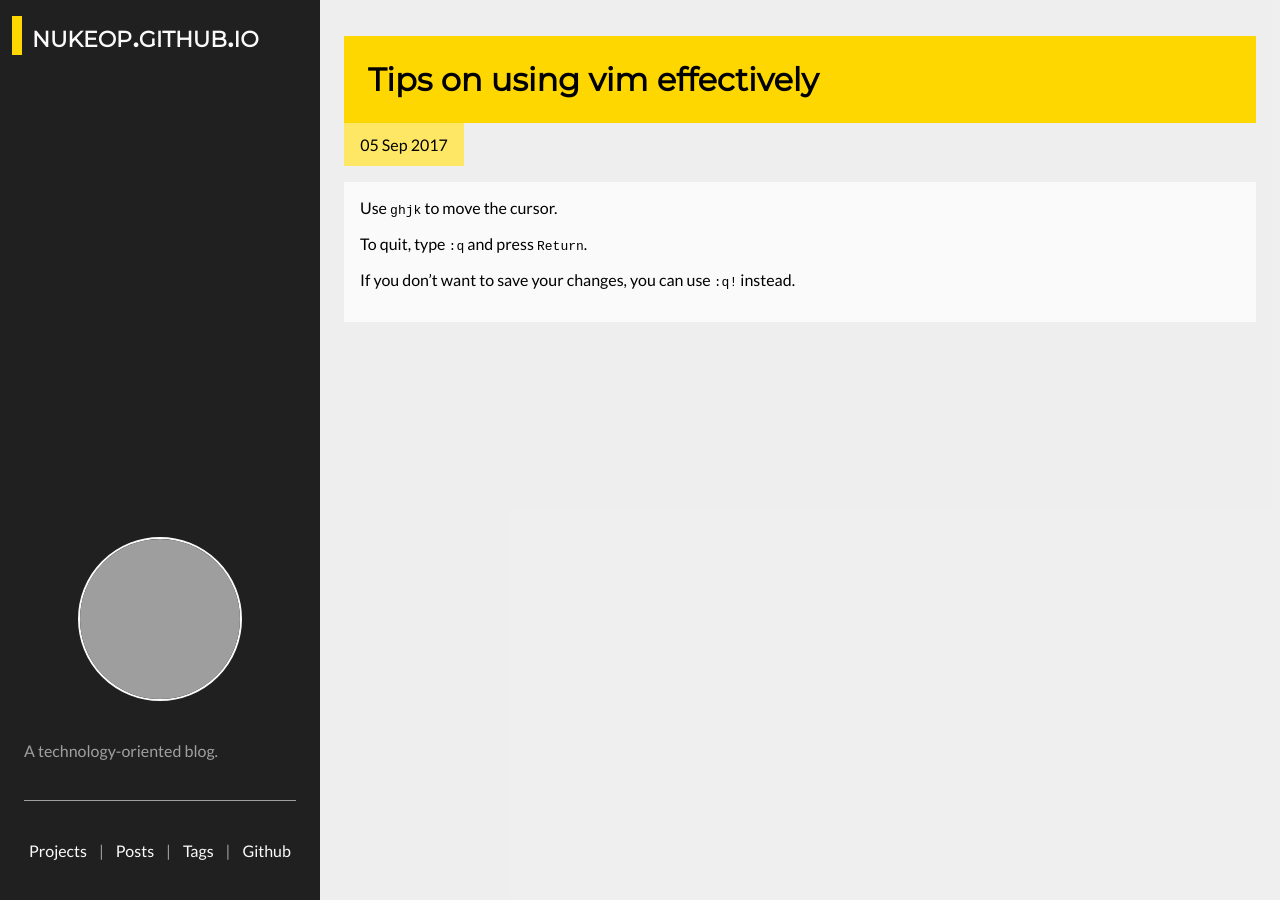
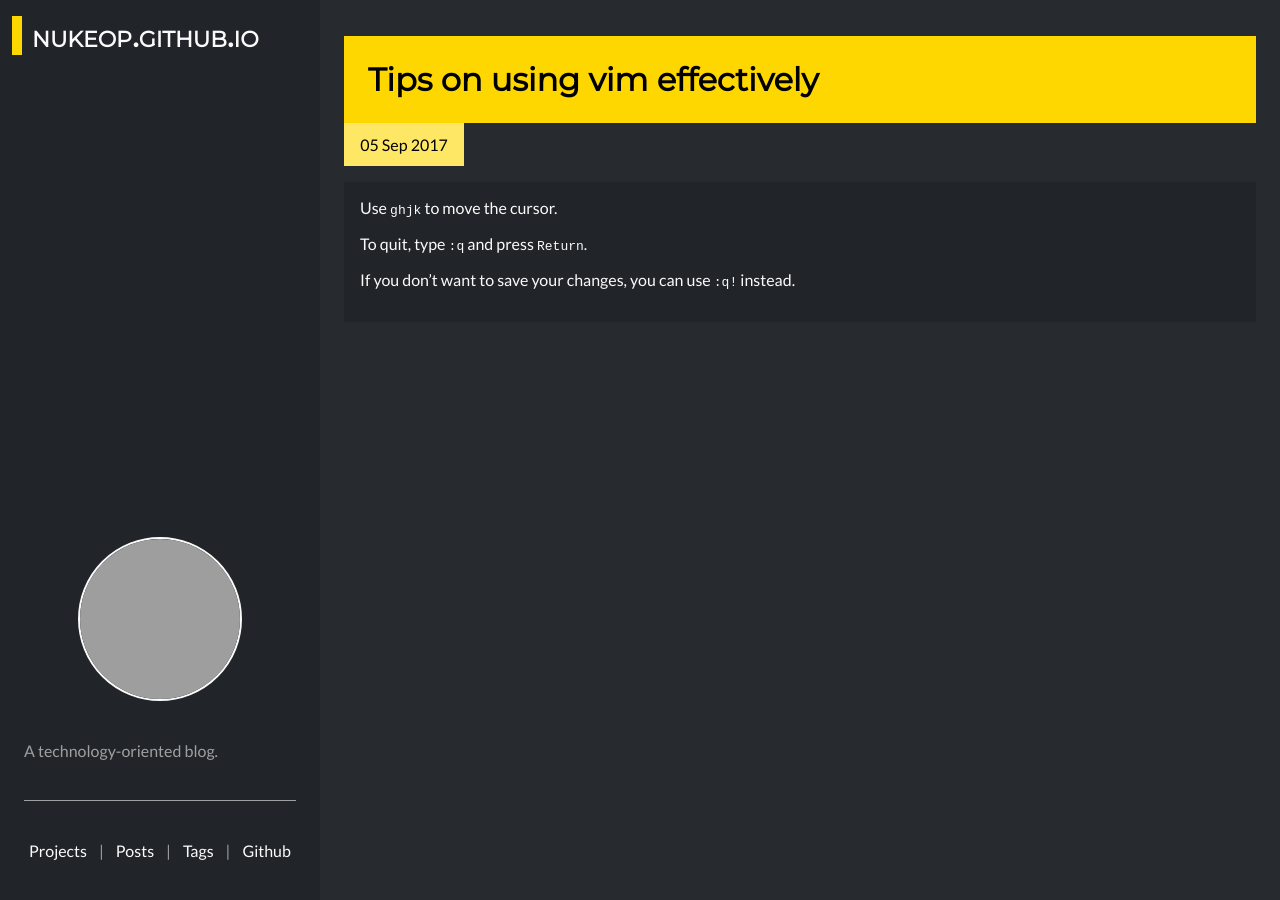
Before and after one commit to nukeop/nukeop.github.io, a Jekyll site: the page built from _posts/2017/2017-09-05-tips-on-using-vim-effectively.markdown, in a window 1280 px wide. Built offline with Jekyll 4.4.1, drawn with Linux system fonts in a browser that asks for light colours; grey boxes are pictures that could not be loaded.

Commit message:
dark theme

```diff
--- a/_sass/blog.scss
+++ b/_sass/blog.scss
@@ -5,7 +5,7 @@ html {
   height: 100%;
   margin: 0;
   padding: 0;
-  background-color: $white;
+  background-color: $darkgray;
 }
 
 html {
@@ -15,7 +15,7 @@ html {
 body {
   display: flex;
   flex-flow: row;
-  background-color: rgba($backgroundColor, 0.05);
+  background-color: $darkgray;
 
   @media screen and (max-width: 768px) {
     flex-flow: column;
@@ -33,12 +33,12 @@ h5 {
 }
 
 a {
-  color: $black;
+  color: $white;
   text-decoration: none;
   transition: 0.2s;
 
   &:hover {
-    color: $blue;
+    color: $primaryColor;
   }
 }
 
--- a/_sass/home.scss
+++ b/_sass/home.scss
@@ -20,7 +20,7 @@
   flex-flow: row;
   height: auto;
   flex: 0 0 auto;
-  background: $white;
+  background: $black;
   padding: 0.5rem;
   margin: 1rem;
   border-radius: 1rem;
--- a/_sass/post.scss
+++ b/_sass/post.scss
@@ -24,6 +24,11 @@
     margin: 1rem 0 0 0;
     padding: 0 1rem 1rem 1rem;
     overflow: auto;
-    background-color: $white;
+    background-color: $black;
+    color: $white;
+
+    a {
+      color: $primaryColor;
+    }
   }
 }
--- a/_sass/projects.scss
+++ b/_sass/projects.scss
@@ -11,6 +11,7 @@
   .projects-content {
     flex: 0 0 auto;
     margin: 1rem;
+    color: $white;
   }
 
   .projects {
@@ -22,6 +23,7 @@
     flex: 1 1 auto;
     flex-flow: column;
     justify-content: flex-start;
+    color: $grey;
 
     .project {
       display: flex;
@@ -30,7 +32,7 @@
       margin: 1.5rem 0;
 
       border-radius: 0.25rem;
-      background: $white;
+      background: $black;
 
       flex-flow: row;
       flex: 0 0 auto;
--- a/assets/main.scss
+++ b/assets/main.scss
@@ -14,7 +14,8 @@ $purple         : #B413EC;
 $pink           : #FF1493;
 $brown          : #A52A2A;
 $grey           : #A0A0A0;
-$black          : #202020;
+$darkgray		: #272b30;
+$black          : #212529;
 $white          : #FAFAFA;
 
 $primaryColor   : $yellow;
```
